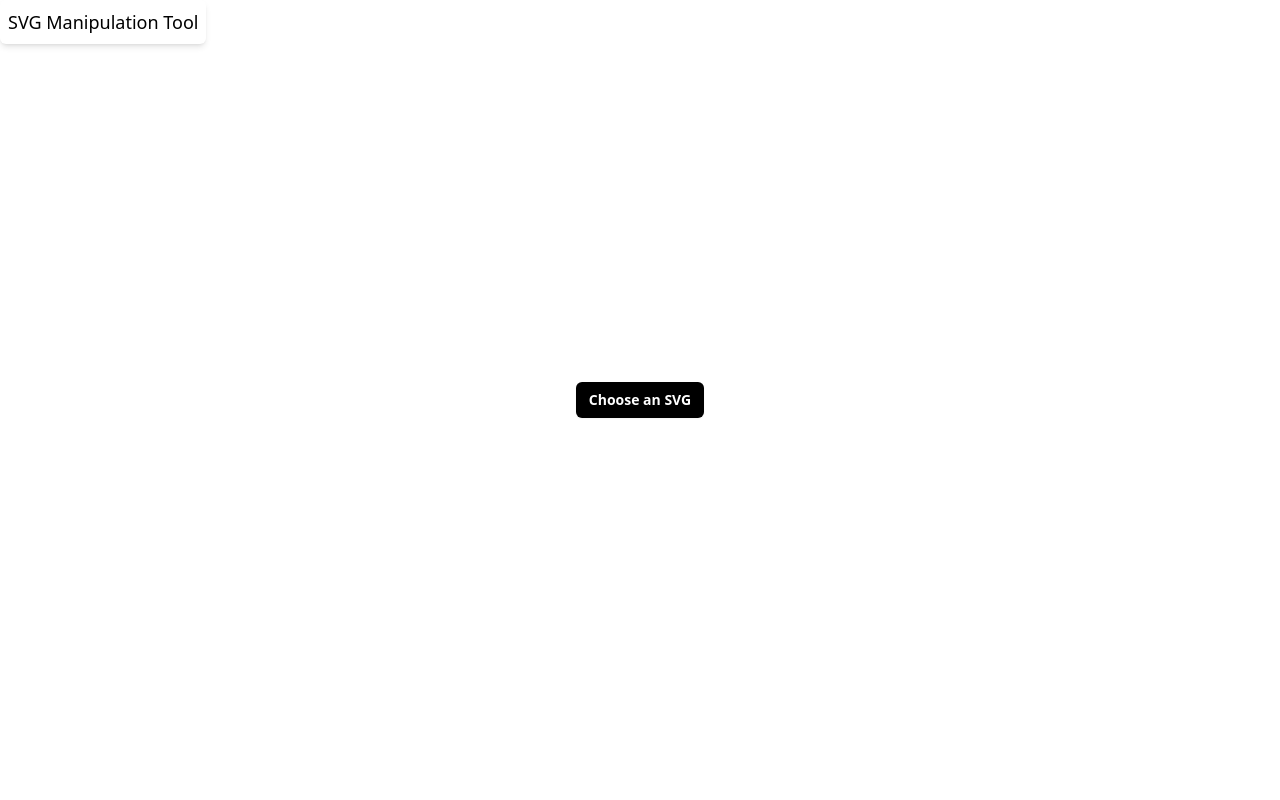
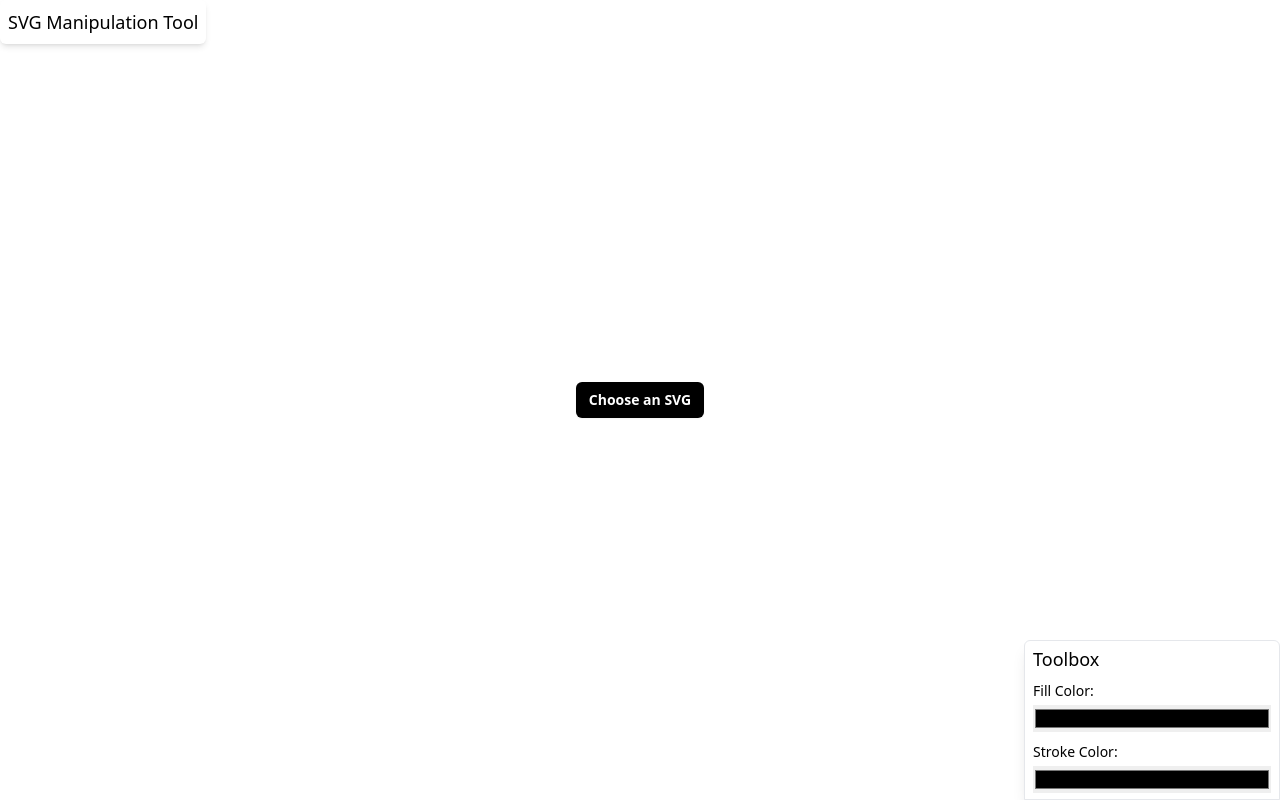
Before and after one commit to nlgthuan/svg-manipulation, a Preact app: page / in a window 1280 px wide. Built offline with nearby package versions, Linux system fonts and the light colour scheme.

Commit message:
[f] - Add toolbox with fill and stroke colors settings

```diff
--- /dev/null
+++ b/src/components/ToolBox.jsx
@@ -0,0 +1,48 @@
+import { useState } from 'preact/hooks';
+
+function ToolBox({ selectedElement }) {
+  const [fillColor, setFillColor] = useState('#000000');
+  const [strokeColor, setStrokeColor] = useState('#000000');
+
+  const handleFillColorChange = (event) => {
+    const color = event.target.value;
+    setFillColor(color);
+    if (selectedElement.value) {
+      selectedElement.value.setAttribute('fill', color);
+    }
+  };
+
+  const handleStrokeColorChange = (event) => {
+    const color = event.target.value;
+    setStrokeColor(color);
+    if (selectedElement.value) {
+      selectedElement.value.setAttribute('stroke', color);
+    }
+  };
+
+  return (
+    <div className="fixed bottom-0 right-0 px-2 py-1 shadow-lg rounded-t-md bg-white border w-64 max-w-full">
+      <h2 className="text-lg mb-2">Toolbox</h2>
+      <div className="mb-2">
+        <label className="block text-sm mb-1">Fill Color:</label>
+        <input
+          type="color"
+          value={fillColor}
+          onChange={handleFillColorChange}
+          className="w-full"
+        />
+      </div>
+      <div>
+        <label className="block text-sm mb-1">Stroke Color:</label>
+        <input
+          type="color"
+          value={strokeColor}
+          onChange={handleStrokeColorChange}
+          className="w-full"
+        />
+      </div>
+    </div>
+  );
+}
+
+export default ToolBox;
--- a/src/index.jsx
+++ b/src/index.jsx
@@ -4,16 +4,24 @@ import { render } from 'preact';
 import { useRef } from 'preact/hooks';
 
 import SvgUploader from './components/SvgUploader';
+import ToolBox from './components/ToolBox';
 
 import './style.css';
 
 const svgContent = signal('');
+const selectedElement = signal(null);
 
 function App() {
   const svgContainerRef = useRef();
 
   if (svgContent.value && svgContainerRef.current) {
-    SVG(svgContent.value).addTo(svgContainerRef.current);
+    const draw = SVG(svgContent.value).addTo(svgContainerRef.current);
+
+    draw.each(function () {
+      this.on('click', () => {
+        selectedElement.value = this.node;
+      });
+    });
   }
 
   return (
@@ -24,6 +32,7 @@ function App() {
       <div className="m-auto" ref={svgContainerRef}>
         {svgContent.value === '' && <SvgUploader svgContent={svgContent} />}
       </div>
+      <ToolBox selectedElement={selectedElement} />
     </div>
   );
 }
```
